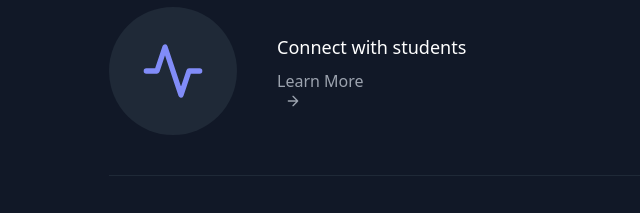
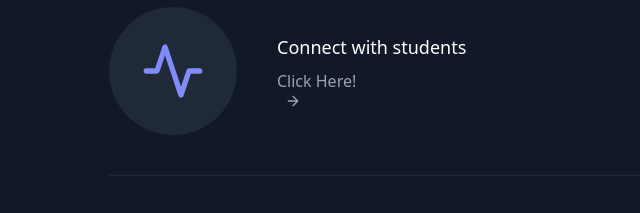
Before and after one commit to Vin-cenz01/U-Connect, a plain HTML site: page teacher.html in a window 1280 px wide. Shown: the part 169-382 px from the top of the page, 159-799 px from the left. Drawn offline with nearby package versions, Linux system fonts and the light colour scheme.

Commit message:
Update teacher.html

```diff
--- a/teacher.html
+++ b/teacher.html
@@ -38,7 +38,7 @@
         <div class="flex-grow sm:text-left text-center mt-6 sm:mt-0">
           <h2 class="text-white text-lg title-font font-medium mb-2">Connect with students</h2>
 
-          <a href = "https://discord.gg/tGfV9rFm"mt-3 text-indigo-400 inline-flex items-center">Learn More
+          <a href = "https://discord.gg/tmv8b7Da"mt-3 text-indigo-400 inline-flex items-center">Click Here!
             <svg fill="none" stroke="currentColor" stroke-linecap="round" stroke-linejoin="round" stroke-width="2" class="w-4 h-4 ml-2" viewBox="0 0 24 24">
               <path d="M5 12h14M12 5l7 7-7 7"></path>
             </svg>
```
